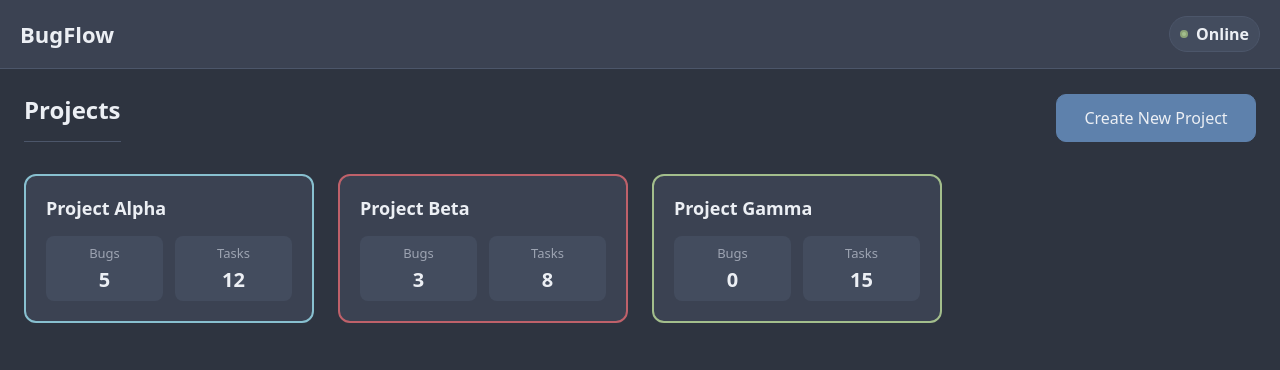
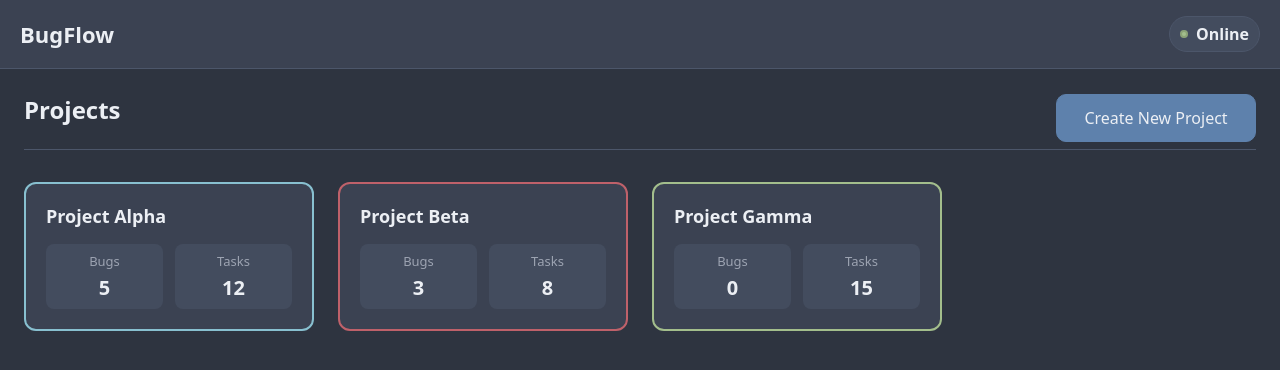
Before and after one commit to abijith-2002/bugflow-frontend, a React (Create React App) app in the folder WebFrontend/: page /dashboard in a window 1280 px wide. Shown: the top 370 px of the page. Built offline with nearby package versions, Linux system fonts and the light colour scheme; the HTML template or start-up script is replaced by a standard one; a web font is replaced by a local one.

Commit message:
CheckPoint - cg2c9e7a25

```diff
--- a/WebFrontend/src/styles/DashboardPage.css
+++ b/WebFrontend/src/styles/DashboardPage.css
@@ -16,10 +16,16 @@
   color: var(--text);
   font-size: 24px;
   padding-bottom: 16px;
-  position: relative;
+  width: 100%;
 }
 
-.dashboard-header h2::after {
+/* Horizontal rule under Projects title */
+.dashboard-header {
+  position: relative;
+  padding-bottom: 8px;
+}
+
+.dashboard-header::after {
   content: '';
   position: absolute;
   bottom: 0;
```
Also changed, not shown: 2 other files (tests, documents, lock files or other folders).
